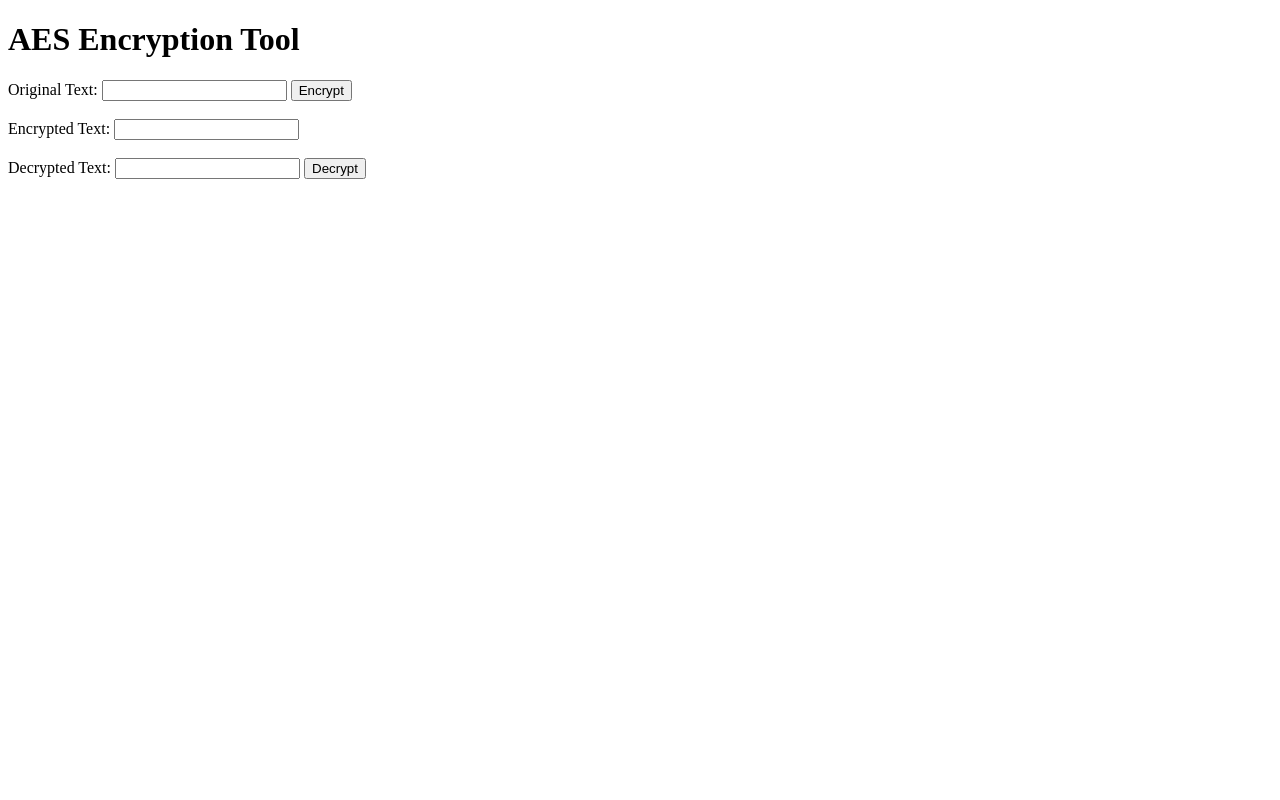
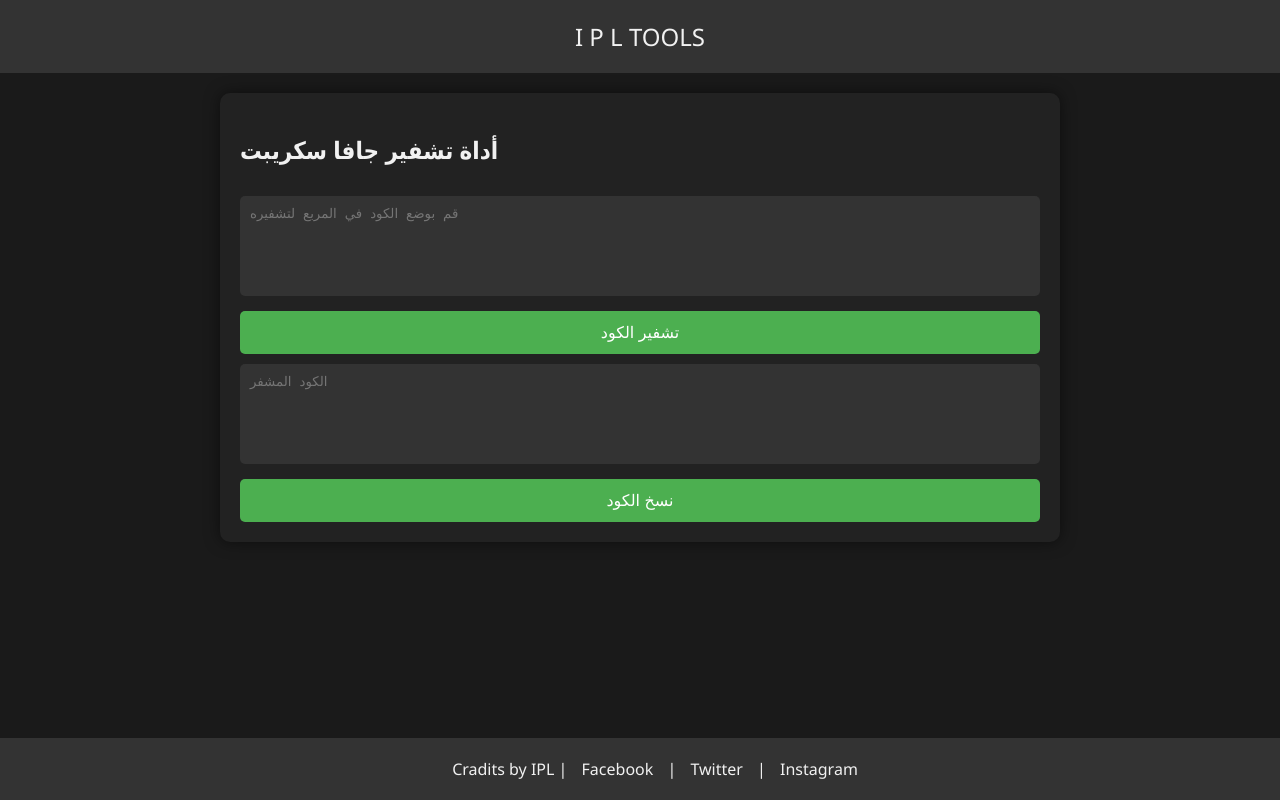
Before and after one commit to IPLOM/digital-encryption-tool, a plain HTML site: page index.html in a window 1280 px wide. Drawn offline with Linux system fonts and the light colour scheme.

Commit message:
Update index.html

```diff
--- a/index.html
+++ b/index.html
@@ -2,24 +2,114 @@
 <html lang="en">
 <head>
     <meta charset="UTF-8">
-    <meta http-equiv="X-UA-Compatible" content="IE=edge">
     <meta name="viewport" content="width=device-width, initial-scale=1.0">
-    <title>AES Encryption Tool</title>
+    <title>Digital Encryption Tool</title>
+    <style>
+        body {
+            font-family: 'Segoe UI', Tahoma, Geneva, Verdana, sans-serif;
+            background-color: #1a1a1a;
+            color: #f1f1f1;
+            margin: 0;
+            padding: 0;
+        }
+        .header {
+            background-color: #333;
+            padding: 20px;
+            text-align: center;
+            font-size: 24px;
+        }
+        .container {
+            max-width: 800px;
+            margin: 20px auto;
+            padding: 20px;
+            background-color: #222;
+            border-radius: 10px;
+            box-shadow: 0 0 15px rgba(0, 0, 0, 0.5);
+        }
+        textarea {
+            width: 100%;
+            height: 100px;
+            padding: 10px;
+            margin-top: 10px;
+            border-radius: 5px;
+            border: none;
+            resize: none;
+            background-color: #333;
+            color: #f1f1f1;
+            box-sizing: border-box;
+        }
+        button {
+            width: 100%;
+            padding: 12px;
+            margin-top: 10px;
+            border-radius: 5px;
+            border: none;
+            background-color: #4CAF50;
+            color: #fff;
+            cursor: pointer;
+            font-size: 16px;
+            transition: background-color 0.3s ease;
+        }
+        button:hover {
+            background-color: #45a049;
+        }
+        .footer {
+            text-align: center;
+            padding: 20px;
+            background-color: #333;
+            position: fixed;
+            width: 100%;
+            bottom: 0;
+        }
+        .footer a {
+            color: #f1f1f1;
+            margin: 0 10px;
+            text-decoration: none;
+        }
+        .footer a:hover {
+            text-decoration: underline;
+        }
+    </style>
 </head>
 <body>
-    <h1>AES Encryption Tool</h1>
-    <label for="original-text">Original Text:</label>
-    <input id="original-text" type="text">
-    <button id="encrypt">Encrypt</button>
-    <br><br>
-    <label for="encrypted-text">Encrypted Text:</label>
-    <input id="encrypted-text" type="text" readonly>
-    <br><br>
-    <label for="decrypted-text">Decrypted Text:</label>
-    <input id="decrypted-text" type="text" readonly>
-    <button id="decrypt">Decrypt</button>
 
-    <script src="aes-encryption.js"></script>
-    <script src="main.js"></script>
+<div class="header">I P L TOOLS</div>
+
+<div class="container">
+    <h2>أداة تشفير جافا سكريبت</h2>
+    <textarea id="inputText" placeholder="قم بوضع الكود في المربع لتشفيره"></textarea>
+    <button onclick="encrypt()">تشفير الكود</button>
+    <textarea id="outputText" placeholder="الكود المشفر" readonly></textarea>
+    <button onclick="copyToClipboard()">نسخ الكود</button>
+</div>
+
+<div class="footer">
+    Cradits by IPL |
+    <a href="#">Facebook</a> |
+    <a href="#">Twitter</a> |
+    <a href="#">Instagram</a>
+</div>
+
+<script>
+    function encrypt() {
+        const text = document.getElementById('inputText').value;
+        let result = '';
+
+        for (let i = 0; i < text.length; i++) {
+            const charCode = text.charCodeAt(i);
+            result += charCode + ', ';
+        }
+
+        document.getElementById('outputText').value = result.slice(0, -2);
+    }
+
+    function copyToClipboard() {
+        const outputText = document.getElementById('outputText');
+        outputText.select();
+        document.execCommand('copy');
+        alert('تم نسخ الكود');
+    }
+</script>
+
 </body>
 </html>
```
